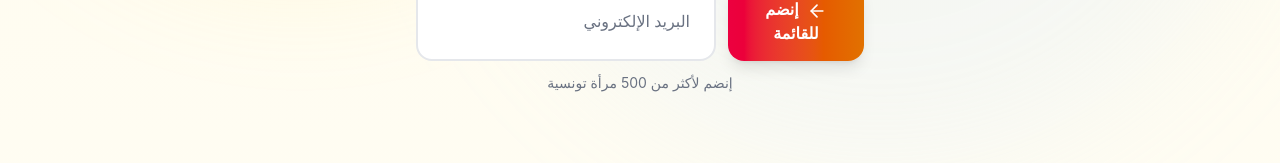
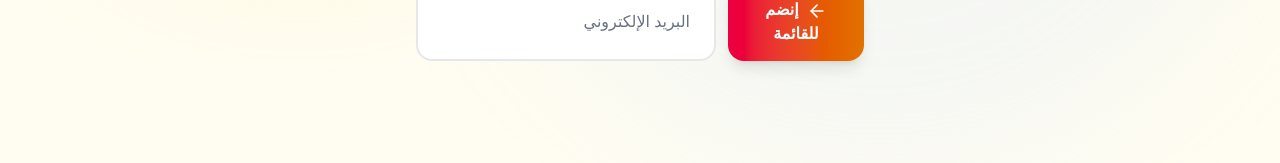
Before and after one commit to nasriblack/khzenti, a React (Vite) app: page / in a window 1280 px wide. Shown: the part 631-794 px from the top of the page. Built offline with nearby package versions, Linux system fonts and the light colour scheme.

Commit message:
delete the number of inscription

```diff
--- a/src/components/HeroComponent.tsx
+++ b/src/components/HeroComponent.tsx
@@ -99,11 +99,6 @@ function HeroComponent({
               <Check className="w-5 h-5 text-green-600" />
             </motion.div>
           )}
-          <p
-            className={`mt-3 text-sm ${darkMode ? "text-gray-400" : "text-gray-500"}`}
-          >
-            إنضم لأكثر من 500 مرأة تونسية
-          </p>
         </motion.div>
       </div>
     </motion.section>
```
